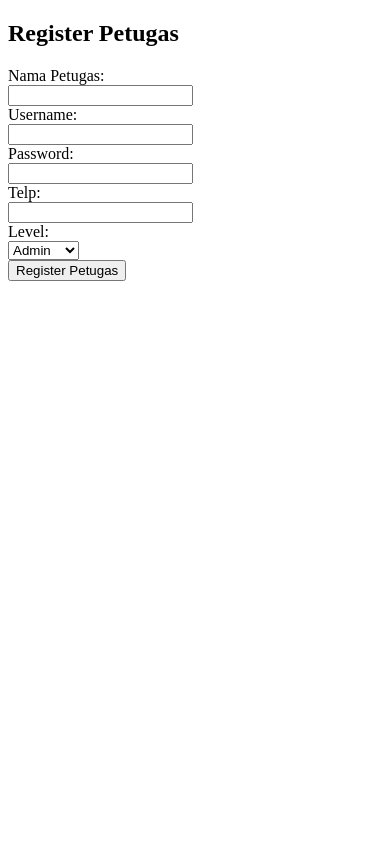
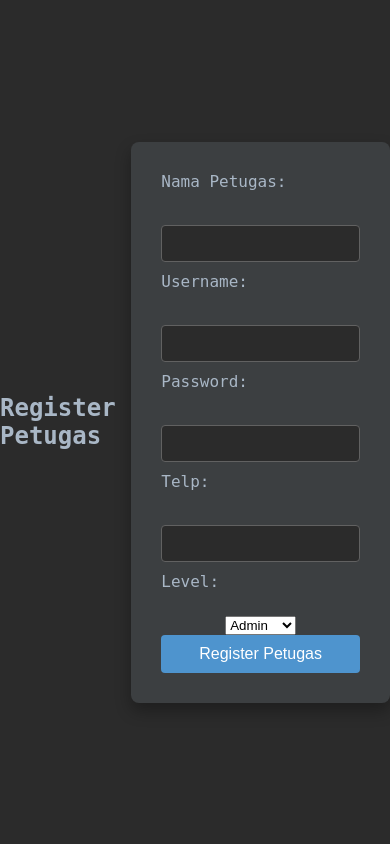
Before and after one commit to pplg-airlangga-samarinda-22/pm-autentifikasi-ExtraNuklor, a PHP site: page /register_petugas.php in a window 390 px wide. Run offline with PHP 8.4, Linux system fonts and the light colour scheme; the visitor is signed in with stand-in values (Sample User, id 1).

Commit message:
maybe done?

```diff
--- a/proses_pengaduan.php
+++ b/proses_pengaduan.php
@@ -1,6 +1,10 @@
 <?php
 session_start();
 include 'koneksi.php';
+
+ini_set('display_errors', 1);
+ini_set('display_startup_errors', 1);
+error_reporting(E_ALL);
 
 if (isset($_POST['submit'])) {
     $nik = $_SESSION['nik'];
--- a/register_petugas.php
+++ b/register_petugas.php
@@ -40,6 +40,89 @@ if (isset($_POST['register'])) {
     <meta charset="UTF-8">
     <meta name="viewport" content="width=device-width, initial-scale=1.0">
     <title>Register Petugas</title>
+    <style>
+        /* JetBrains-inspired styling */
+        body {
+            background-color: #2b2b2b;
+            font-family: 'JetBrains Mono', monospace;
+            color: #dcdcdc;
+            display: flex;
+            justify-content: center;
+            align-items: center;
+            height: 100vh;
+            margin: 0;
+        }
+
+        form {
+            background-color: #3c3f41;
+            border-radius: 8px;
+            padding: 30px;
+            box-shadow: 0 8px 16px rgba(0, 0, 0, 0.3);
+            width: 350px;
+            text-align: center;
+        }
+
+        h2 {
+            color: #a9b7c6;
+            margin-bottom: 20px;
+        }
+
+        label {
+            display: block;
+            text-align: left;
+            margin-bottom: 5px;
+            color: #a9b7c6;
+        }
+
+        input[type="text"], input[type="password"] {
+            width: 100%;
+            padding: 10px;
+            margin: 10px 0;
+            background-color: #2b2b2b;
+            border: 1px solid #616161;
+            border-radius: 4px;
+            color: #dcdcdc;
+            box-sizing: border-box;
+        }
+
+        input[type="text"]::placeholder, input[type="password"]::placeholder {
+            color: #7e8e91;
+        }
+
+        input[type="text"]:focus, input[type="password"]:focus {
+            outline: none;
+            border-color: #6897bb;
+        }
+
+        button {
+            width: 100%;
+            padding: 10px;
+            background-color: #4e94ce;
+            border: none;
+            border-radius: 4px;
+            color: #ffffff;
+            font-size: 16px;
+            cursor: pointer;
+            transition: background-color 0.3s ease;
+        }
+
+        button:hover {
+            background-color: #3e82b0;
+        }
+
+        a {
+            color: #a9b7c6;
+            text-decoration: none;
+            font-size: 14px;
+            display: inline-block;
+            margin-top: 15px;
+            transition: color 0.3s ease;
+        }
+
+        a:hover {
+            color: #6897bb;
+        }
+    </style>
 </head>
 <body>
     <h2>Register Petugas</h2>
```
Also changed, not shown: admin.php (+93 -1 lines).
